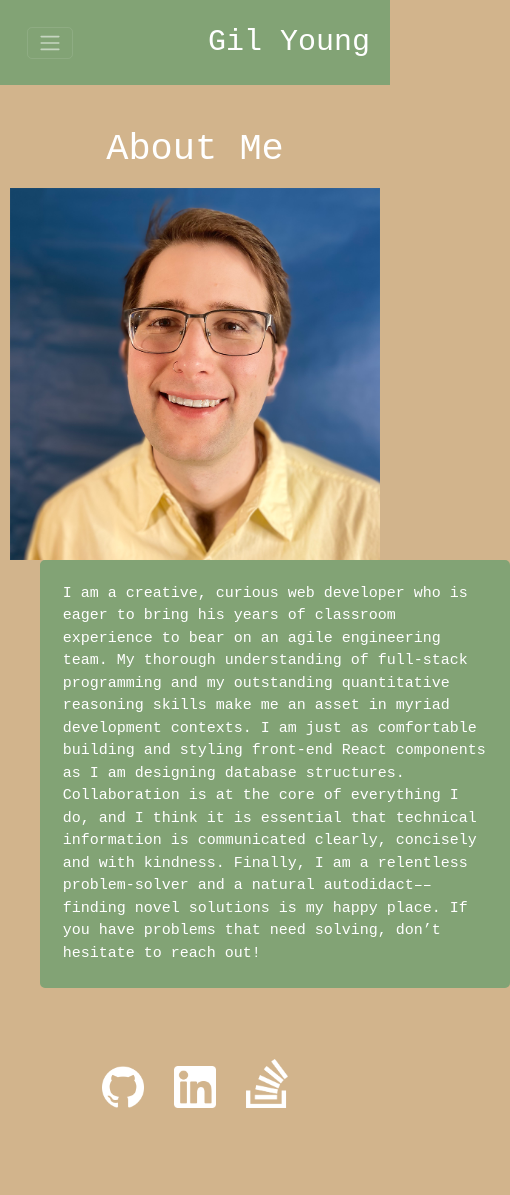
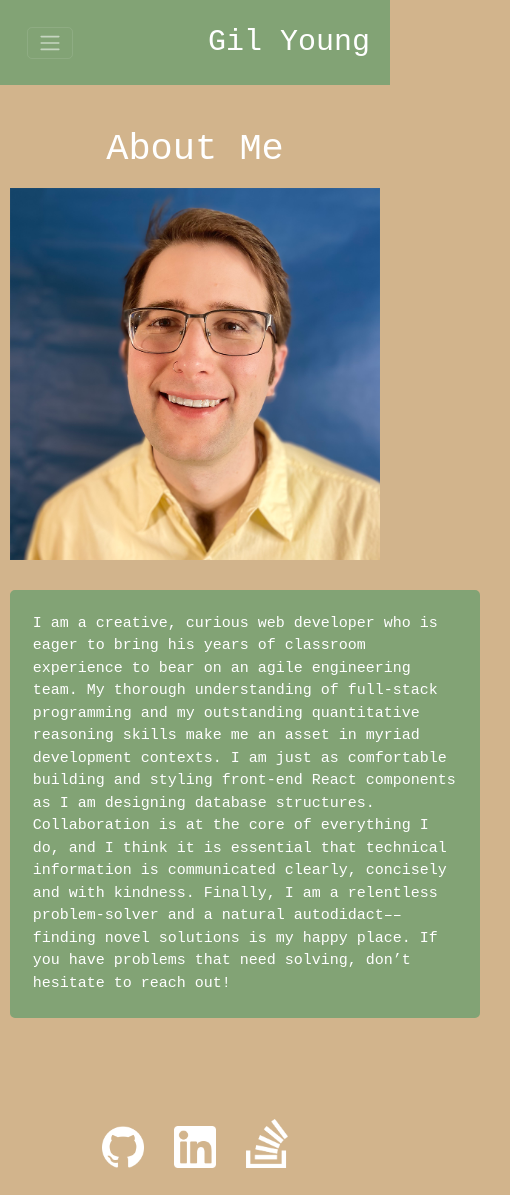
Before and after one commit to aphexgil/gy-react-portfolio, a React (Create React App) app: page / in a window 390 px wide. Shown: the whole page, 510 px wide, since content can reach past the window. Before the commit the page ends 1135 px from the top, so only its background shows below. Built offline with nearby package versions, Linux system fonts and the light colour scheme; the HTML template or start-up script is replaced by a standard one.

Commit message:
Fixing mqrgin bug in About Me.

```diff
--- a/src/App.css
+++ b/src/App.css
@@ -417,9 +417,9 @@ h1 {
   .headshot{
     margin: 0px auto;
   }
-  /* .bio{
+  .bio{
     margin: 30px auto;
-  } */
+  }
 
 }
 
```
